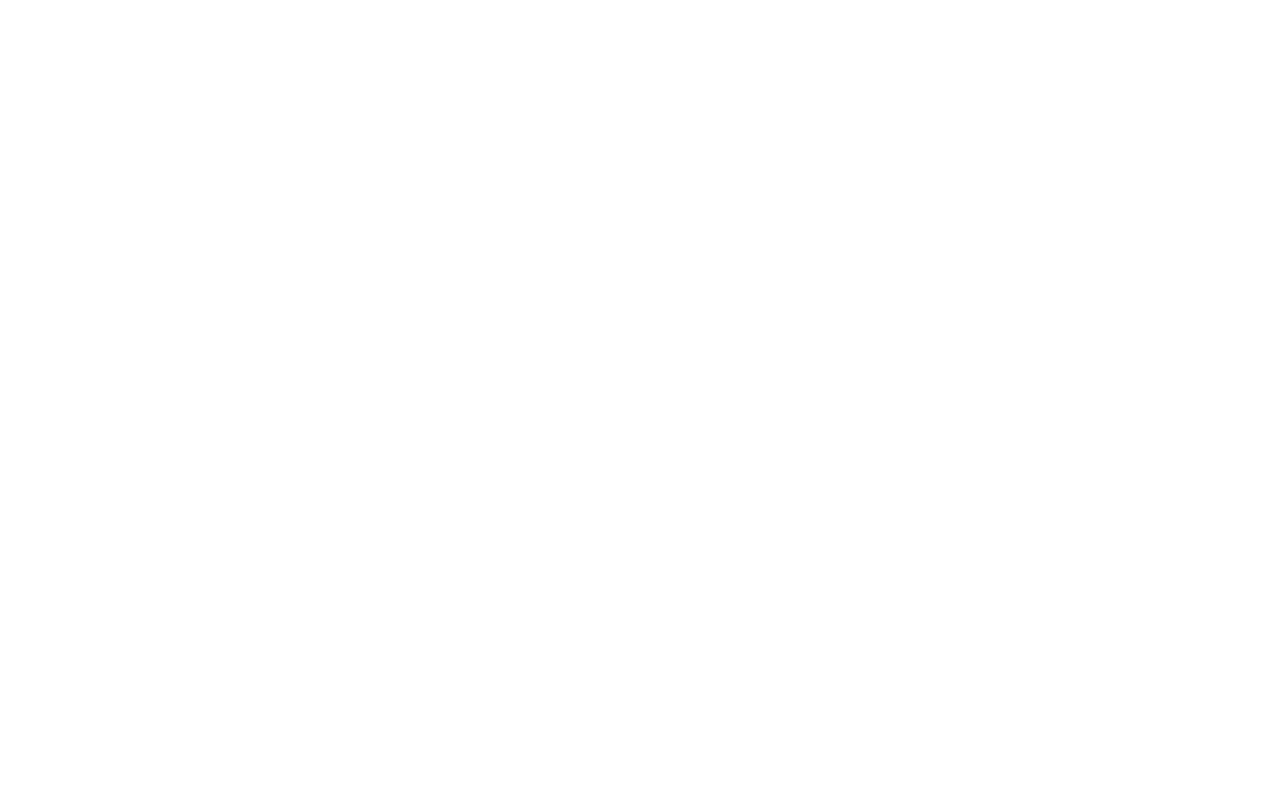
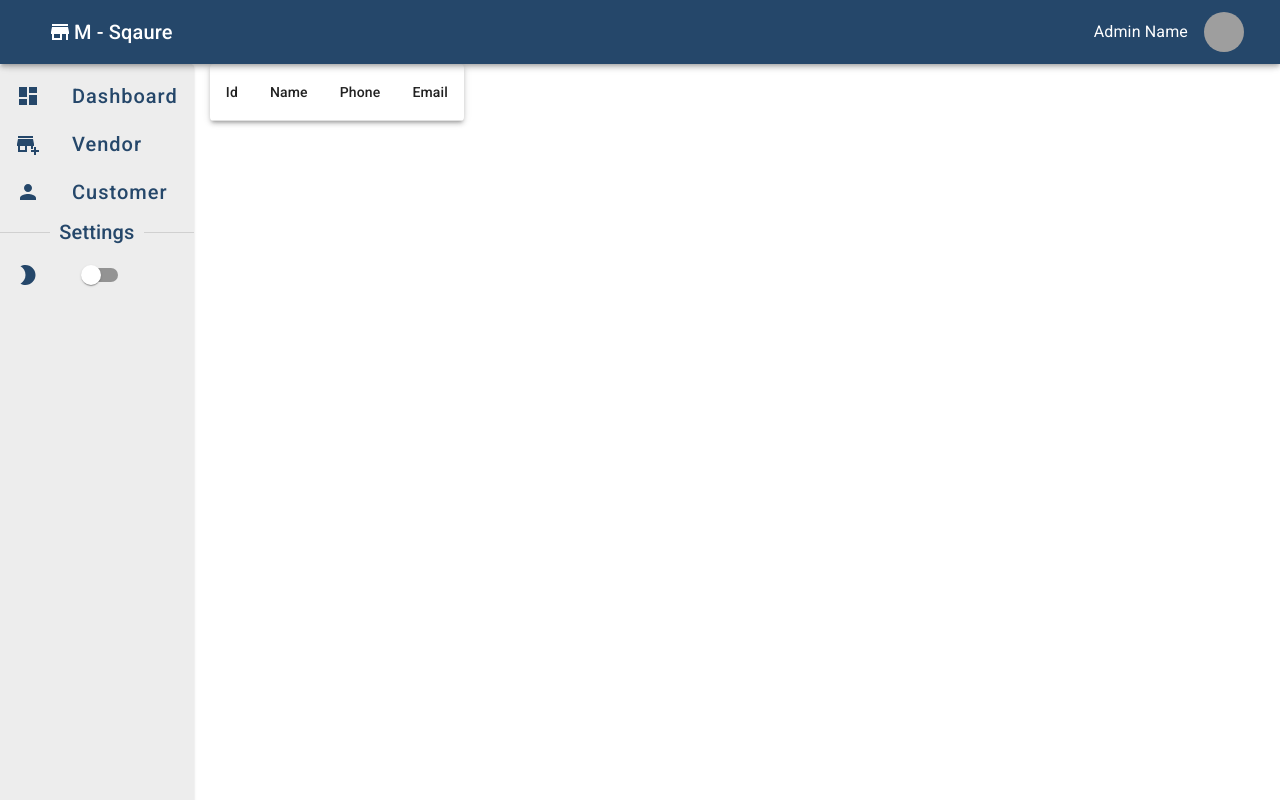
Before and after one commit to Avinash-Dod/MUI-dashboard, a React (Create React App) app: page /customer in a window 1280 px wide. Before the commit this address had no page. Shown: the top 800 px of the page. Built offline with nearby package versions, Linux system fonts and the light colour scheme; grey boxes are pictures that could not be loaded.

Commit message:
feat: created customer component, created table

```diff
--- a/src/Theme/theme.js
+++ b/src/Theme/theme.js
@@ -19,7 +19,7 @@
             styleOverrides: {
                 root: {
                     fontSize: "14px",
-                    marginBottom: "5px",
+                    marginBottom: "10px",
                     letterSpacing: "2px"
                 }
             }
--- a/src/components/Drawer.js
+++ b/src/components/Drawer.js
@@ -2,7 +2,7 @@
 import Drawer from '@mui/material/Drawer'
 
 import { useState } from 'react';
-import MenuIcon from '@material-ui/icons/Menu'
+
 import { ArrowBack, Dashboard, Inbox } from '@mui/icons-material';
 import { Typography } from '@mui/material';
 const Sidebar = () => {
--- a/src/components/Navigation.js
+++ b/src/components/Navigation.js
@@ -1,10 +1,12 @@
 import { Route, Routes } from "react-router-dom"
+import Customer from "../pages/Customer"
 import Dashboard from "../pages/Dashboard"
 
 const Navigation=()=>{
     return (
         <Routes >
             <Route path="/" element={<Dashboard />} />
+            <Route path="/customer" element={<Customer />} />
 
 
 
--- a/src/components/UI/Header.js
+++ b/src/components/UI/Header.js
@@ -1,3 +1,4 @@
+import { Store } from "@mui/icons-material"
 import { AppBar, Box, Container, Toolbar, Typography } from "@mui/material"
 import UserProfile from "./userProfile"
 
@@ -8,7 +9,8 @@
             <AppBar position="sticky"  >
                 <Container maxWidth="xl">
                     <Toolbar >
-                        <Typography variant="h6" component="div" sx={{ flexGrow: 1 ,textAlign:"start"}}>
+                        <Store  />
+                        <Typography variant="h6" component="div"  sx={{ flexGrow: 1 ,textAlign:"start",ml:"2px"}} >
                             M - Sqaure
                         </Typography>
                         <Typography position="relative" p={2}>
--- a/src/components/UI/Sidebar/SideBarLeft.js
+++ b/src/components/UI/Sidebar/SideBarLeft.js
@@ -1,29 +1,29 @@
 import { Box } from "@material-ui/core"
-import { Person, Group, Dashboard, ModeNight } from "@mui/icons-material"
-import { List, Typography, ListItemButton, ListItemIcon, Switch, ListItem, Divider } from "@mui/material"
+import { Person, Dashboard, ModeNight, AddBusiness } from "@mui/icons-material"
+import { List, Typography, ListItemButton, ListItemIcon, Switch, ListItem, Divider, Paper } from "@mui/material"
 
 const Sidebar = () => {
 
   return (
-    <Box flexGrow={1} p={2} >
+    <Box flex={1}>
       <Box position="fixed">
-        <List sx={{ bgcolor: "#ededed", color: "#25476a", textAlign: "center", fontWeight: "bolder",height:"680px" }}>
-          <ListItem disablePadding>
-            <ListItemButton >
+        <List sx={{ bgcolor: "#ededed", color: "#25476a", textAlign: "center", fontWeight: "bolder",height:"1000px" }} component={Paper}>
+          <ListItem disablePadding xs="0px" >
+            <ListItemButton  >
               <ListItemIcon sx={{ color: "inherit" }}>
                 <Dashboard />
               </ListItemIcon   >
-              <Typography variant="h6" component="span" sx={{ color: "25476a", letterSpacing: "1px" }}>
+              <Typography variant="h6" component="span" sx={{ color: "25476a", letterSpacing: "1px" }}  >
                 Dashboard
               </Typography>
             </ListItemButton>
           </ListItem>
           <ListItem disablePadding>
-            <ListItemButton >
-              <ListItemIcon sx={{ color: "inherit" }}>
-                <Group />
+            <ListItemButton  >
+              <ListItemIcon sx={{ color: "inherit" }} >
+                <AddBusiness />
               </ListItemIcon   >
-              <Typography variant="h6" component="span" sx={{ color: "25476a", letterSpacing: "1px" }}>
+            <Typography variant="h6" component="span" sx={{ color: "25476a", letterSpacing: "1px" }}>
                 Vendor
               </Typography>
             </ListItemButton>
@@ -39,10 +39,10 @@
             </ListItemButton>
           </ListItem>
           <Divider textAlign="center">
-          <Typography variant="h6" component="span" >
-            Settings
+            <Typography variant="h6" component="span" >
+              Settings
 
-          </Typography>
+            </Typography>
           </Divider>
           <ListItem disablePadding>
             <ListItemButton>
--- /dev/null
+++ b/src/pages/Customer.js
@@ -0,0 +1,33 @@
+import { Box, Card, Stack, Table, TableCell, TableContainer, TableHead, TableRow } from "@mui/material"
+import { Paper } from "@mui/material"
+import { Header } from "../components/UI/Header"
+import Sidebar from "../components/UI/Sidebar/SideBarLeft"
+
+const Customer=()=>{
+    return(
+        <Box flex={1}  >
+            <Header />
+            <Stack direction="row"  spacing={2} justifyContent="flex-start " >
+            <Sidebar />
+            <Card elevation={3}  sx={{height:"50%"}}>
+            <TableContainer  sx={{float:"left"}}>
+                <Table >
+                    <TableHead >
+                        <TableRow >
+                            <TableCell align="left">Id</TableCell>
+                            <TableCell aligm="left">Name</TableCell>
+                            <TableCell align="right">Phone</TableCell>
+                            <TableCell align="center" >Email</TableCell>
+                        </TableRow>
+                    </TableHead>
+                </Table>
+
+            </TableContainer>
+            </Card>
+            </Stack>
+
+        </Box>
+
+    )
+}
+export default Customer
--- a/src/pages/Dashboard.js
+++ b/src/pages/Dashboard.js
@@ -1,7 +1,7 @@
 
 
 import {  ArrowRight, Coffee } from "@mui/icons-material"
-import { Box, Button, Card, CardContent, Container, Stack, Typography } from "@mui/material"
+import { Box, Button, Card, CardContent, Container, Grid, Stack, Typography } from "@mui/material"
 import { Header } from "../components/UI/Header"
 import Sidebar from "../components/UI/Sidebar/SideBarLeft"
 
@@ -11,20 +11,17 @@
     return (
         <Box >
             <Header />
-            <Stack direction="row" spacing={2} justifyContent="space-between">
+            <Stack direction="row" spacing={1} justifyContent="space-between">
                 <Sidebar />
                 <Container >
 
-                    <Box marginTop={2}
-                        sx={{
-                            display: 'grid',
-                            columnGap: 4,
-                            rowGap: 3,
-                            gridTemplateColumns: 'repeat(3, 1fr)',
-                        }}
+                    <Grid container marginTop={1}
+                        spacing={3}
+
                     >
                         {dashboard.map(Item => (
-                            <Card sx={{ bgcolor: "#ededed" }} key={Object.keys(Item)}>
+                            <Grid item xs={12} md={4} xl={4} key={Object.keys(Item)}>
+                            <Card sx={{ bgcolor: "#ededed" }} >
                                 <CardContent  >
                                     <Coffee color="primary" />
                                 </CardContent>
@@ -36,8 +33,9 @@
                                 </CardContent>
                                 <Button variant="contained" endIcon={<ArrowRight />}>View</Button>
                             </Card>
+                            </Grid>
                         ))}
-                    </Box>
+                    </Grid>
                 </Container>
 
             </Stack>
```
